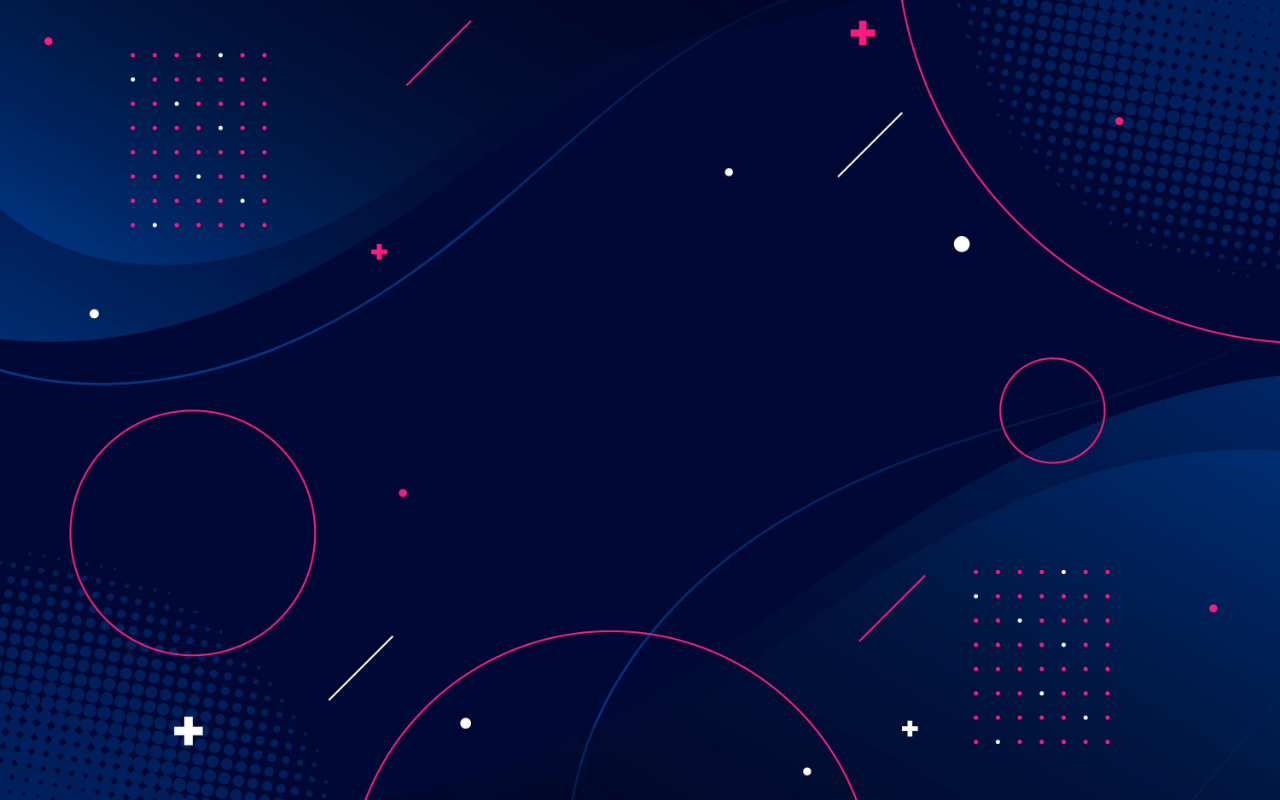
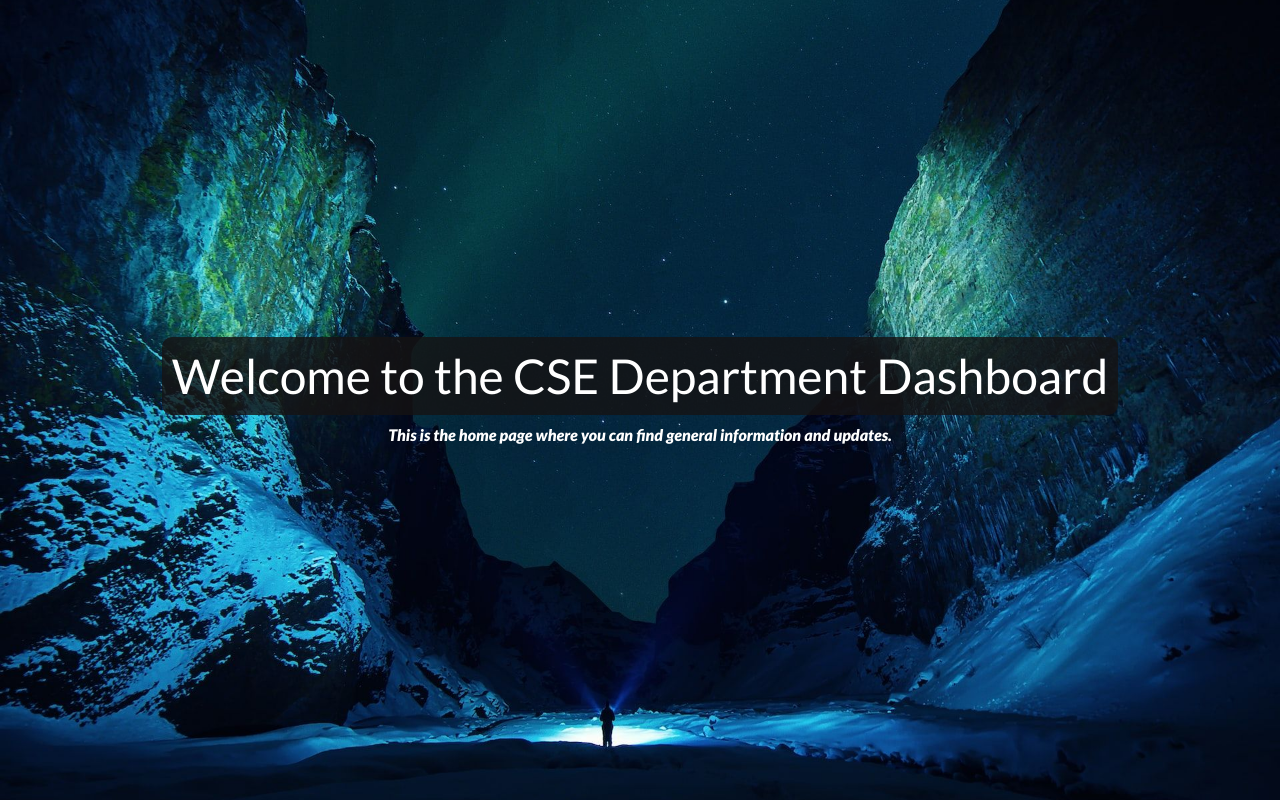
Before and after one commit to AbdulCodeCraft/CGPA-Leaderboard, a React (Create React App) app: page /home in a window 1280 px wide. Before the commit this address had no page. Built offline with nearby package versions, Linux system fonts and the light colour scheme.

Commit message:
home page created

```diff
--- a/package.json
+++ b/package.json
@@ -11,6 +11,7 @@
     "react": "^18.3.1",
     "react-bootstrap": "^2.10.4",
     "react-dom": "^18.3.1",
+    "react-router-bootstrap": "^0.26.3",
     "react-router-dom": "^6.26.2",
     "react-scripts": "5.0.1",
     "web-vitals": "^2.1.4"
--- a/src/App.js
+++ b/src/App.js
@@ -1,20 +1,28 @@
-// src/App.js
 import React from 'react';
 import { BrowserRouter as Router, Route, Routes } from 'react-router-dom';
 import Login from './Components/Login/Login';
 import Register from './Components/Register/Register';
 import Welcome from './Components/Welcome/Welcome';
 import ForgotPassword from './Components/ForgotPassword/ForgotPassword';
-
+import Dashboard from './Components/Dashboard/Dashboard';
+import DashboardNavbar from './Components/Navbar/Navbar';
+import Home from './Components/Home/Home'; // Import Home component
+import { useAuth } from './AuthContext';
 
 const App = () => {
+  const { isAuthenticated } = useAuth();
+
   return (
     <Router>
+      {isAuthenticated && <DashboardNavbar />}
       <Routes>
         <Route path="/" element={<Welcome />} />
+        <Route path="/home" element={<Home />} /> {/* Add Home route */}
         <Route path="/login" element={<Login />} />
         <Route path="/register" element={<Register />} />
         <Route path="/forgot-password" element={<ForgotPassword />} />
+        <Route path="/dashboard" element={<Dashboard />} />
+        <Route path="/leaderboard/:year" element={<Dashboard />} />
       </Routes>
     </Router>
   );
--- /dev/null
+++ b/src/AuthContext.js
@@ -0,0 +1,19 @@
+// src/AuthContext.js
+import React, { createContext, useState, useContext } from 'react';
+
+const AuthContext = createContext();
+
+export const AuthProvider = ({ children }) => {
+  const [isAuthenticated, setIsAuthenticated] = useState(false);
+
+  const login = () => setIsAuthenticated(true);
+  const logout = () => setIsAuthenticated(false);
+
+  return (
+    <AuthContext.Provider value={{ isAuthenticated, login, logout }}>
+      {children}
+    </AuthContext.Provider>
+  );
+};
+
+export const useAuth = () => useContext(AuthContext);
--- /dev/null
+++ b/src/Components/Dashboard/Dashboard.js
@@ -0,0 +1,61 @@
+// import React, { useState, useEffect } from 'react';
+// import { Table, Dropdown, Container, Row, Col } from 'react-bootstrap';
+// import './Dashboard.css';
+
+// const Dashboard = () => {
+//   const [year, setYear] = useState('1st Year');
+//   // const [students, setStudents] = useState([]);
+
+//   useEffect(() => {
+//     // Fetch students data based on the selected year
+//     fetchStudentsData(year);
+//   }, [year]);
+
+//   const fetchStudentsData = (year) => {
+//     // Replace with your data fetching logic
+//     // Example: setStudents(fetchedData);
+//   };
+
+//   return (
+//     <Container className="mt-5 dashboard-container">
+//       <Row className="justify-content-md-center">
+//         <Col md={10}>
+//           <h2 className="text-center">CSE Department Student Leaderboard</h2>
+//           <Dropdown onSelect={(e) => setYear(e)}>
+//             <Dropdown.Toggle variant="primary" id="dropdown-basic">
+//               {year}
+//             </Dropdown.Toggle>
+//             <Dropdown.Menu>
+//               <Dropdown.Item eventKey="1st Year">1st Year</Dropdown.Item>
+//               <Dropdown.Item eventKey="2nd Year">2nd Year</Dropdown.Item>
+//               <Dropdown.Item eventKey="3rd Year">3rd Year</Dropdown.Item>
+//               <Dropdown.Item eventKey="4th Year">4th Year</Dropdown.Item>
+//             </Dropdown.Menu>
+//           </Dropdown>
+//           <Table striped bordered hover className="mt-3">
+//             <thead>
+//               <tr>
+//                 <th>Rank</th>
+//                 <th>Student Name</th>
+//                 <th>Register Number</th>
+//                 <th>CGPA</th>
+//               </tr>
+//             </thead>
+//             <tbody>
+//               {students.map((student, index) => (
+//                 <tr key={student.registerNumber}>
+//                   <td>{index + 1}</td>
+//                   <td>{student.name}</td>
+//                   <td>{student.registerNumber}</td>
+//                   <td>{student.cgpa}</td>
+//                 </tr>
+//               ))}
+//             </tbody>
+//           </Table>
+//         </Col>
+//       </Row>
+//     </Container>
+//   );
+// };
+
+// export default Dashboard;
--- /dev/null
+++ b/src/Components/Home/Home.css
@@ -0,0 +1,23 @@
+.home-container {
+  padding: 20px;
+  text-align: center;
+}
+.home-container {
+  display: flex;
+  flex-direction: column;
+  justify-content: center;
+  align-items: center;
+  background-image: url(./../../assets/bg-Home.jpg);
+  background-size: cover; /* Ensures the image covers the whole screen */
+  background-position: center; /* Centers the image */
+  background-repeat: no-repeat; /* Prevents the image from repeating */
+  background-attachment: fixed; /* Keeps the image fixed during scroll */
+  margin: 0; /* Removes any margin from the body */
+  height: 100vh; /* Ensures the body is the full viewport height */
+  color: white;
+}
+.home-container h1{
+  background-color: rgba(22, 19, 19, 0.8);
+  padding: 10px;
+  border-radius: 10px;
+}
--- /dev/null
+++ b/src/Components/Home/Home.js
@@ -0,0 +1,13 @@
+import React from 'react';
+import './Home.css';
+
+const Home = () => {
+  return (
+    <div className="home-container">
+      <h1>Welcome to the CSE Department Dashboard</h1>
+      <p>This is the home page where you can find general information and updates.</p>
+    </div>
+  );
+};
+
+export default Home;
--- a/src/Components/Login/Login.js
+++ b/src/Components/Login/Login.js
@@ -1,21 +1,24 @@
+// src/Components/Login/Login.js
 import React, { useState } from 'react';
 import { useNavigate } from 'react-router-dom';
 import { auth } from '../../firebase';
 import { signInWithEmailAndPassword } from "firebase/auth";
 import { Form, Button, Container, Row, Col, Alert } from 'react-bootstrap';
 import './Login.css';
+import { useAuth } from '../../AuthContext';
 
 const Login = () => {
   const [email, setEmail] = useState('');
   const [password, setPassword] = useState('');
   const [error, setError] = useState('');
   const navigate = useNavigate();
+  const { login } = useAuth();
 
   const handleLogin = async (e) => {
     e.preventDefault();
     try {
       await signInWithEmailAndPassword(auth, email, password);
-      // Redirect to dashboard or leaderboard
+      login(); // Set authentication state to true
       navigate('/dashboard'); // or '/leaderboard' based on user role
     } catch (error) {
       setError("Invalid email or password");
--- /dev/null
+++ b/src/Components/Navbar/Navbar.js
@@ -0,0 +1,42 @@
+import React from 'react';
+import { Navbar, Nav, NavDropdown } from 'react-bootstrap';
+import { LinkContainer } from 'react-router-bootstrap';
+import './Navbar.css';
+
+const DashboardNavbar = () => {
+  return (
+    <Navbar bg="dark" variant="dark" expand="lg">
+      <Navbar.Brand href="/">CSE Leaderboard</Navbar.Brand>
+      <Navbar.Toggle aria-controls="basic-navbar-nav" />
+      <Navbar.Collapse id="basic-navbar-nav">
+        <Nav className="ml-auto">
+          <LinkContainer to="/home">
+            <Nav.Link>Home</Nav.Link>
+          </LinkContainer>
+          <NavDropdown title="Leaderboard" id="basic-nav-dropdown">
+            <LinkContainer to="/leaderboard/1st-year">
+              <NavDropdown.Item>1st Year</NavDropdown.Item>
+            </LinkContainer>
+            <LinkContainer to="/leaderboard/2nd-year">
+              <NavDropdown.Item>2nd Year</NavDropdown.Item>
+            </LinkContainer>
+            <LinkContainer to="/leaderboard/3rd-year">
+              <NavDropdown.Item>3rd Year</NavDropdown.Item>
+            </LinkContainer>
+            <LinkContainer to="/leaderboard/4th-year">
+              <NavDropdown.Item>4th Year</NavDropdown.Item>
+            </LinkContainer>
+          </NavDropdown>
+          <LinkContainer to="/profile">
+            <Nav.Link>Profile</Nav.Link>
+          </LinkContainer>
+          <LinkContainer to="/logout">
+            <Nav.Link>Logout</Nav.Link>
+          </LinkContainer>
+        </Nav>
+      </Navbar.Collapse>
+    </Navbar>
+  );
+};
+
+export default DashboardNavbar;
--- a/src/index.js
+++ b/src/index.js
@@ -1,14 +1,13 @@
 // src/index.js
 import 'bootstrap/dist/css/bootstrap.min.css';
 import React from 'react';
-import ReactDOM from 'react-dom/client';
+import ReactDOM from 'react-dom';
 import App from './App';
+import { AuthProvider } from './AuthContext';
 
-const rootElement = document.getElementById('root');
-const root = ReactDOM.createRoot(rootElement);
-
-root.render(
-  <React.StrictMode>
+ReactDOM.render(
+  <AuthProvider>
     <App />
-  </React.StrictMode>
+  </AuthProvider>,
+  document.getElementById('root')
 );
```
Also changed, not shown: src/Components/Dashboard/Dashboard.css (added), src/Components/Navbar/Navbar.css (added), src/assets/bg-Home.jpg (added), 1 other file (tests, documents, lock files or other folders).
